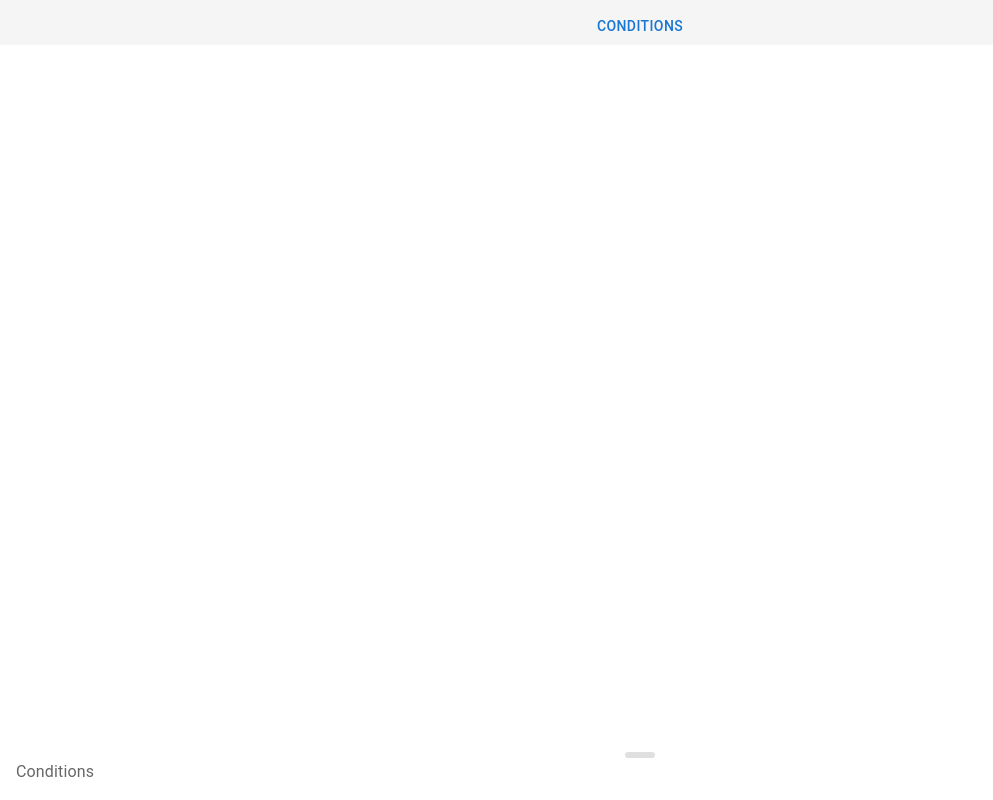
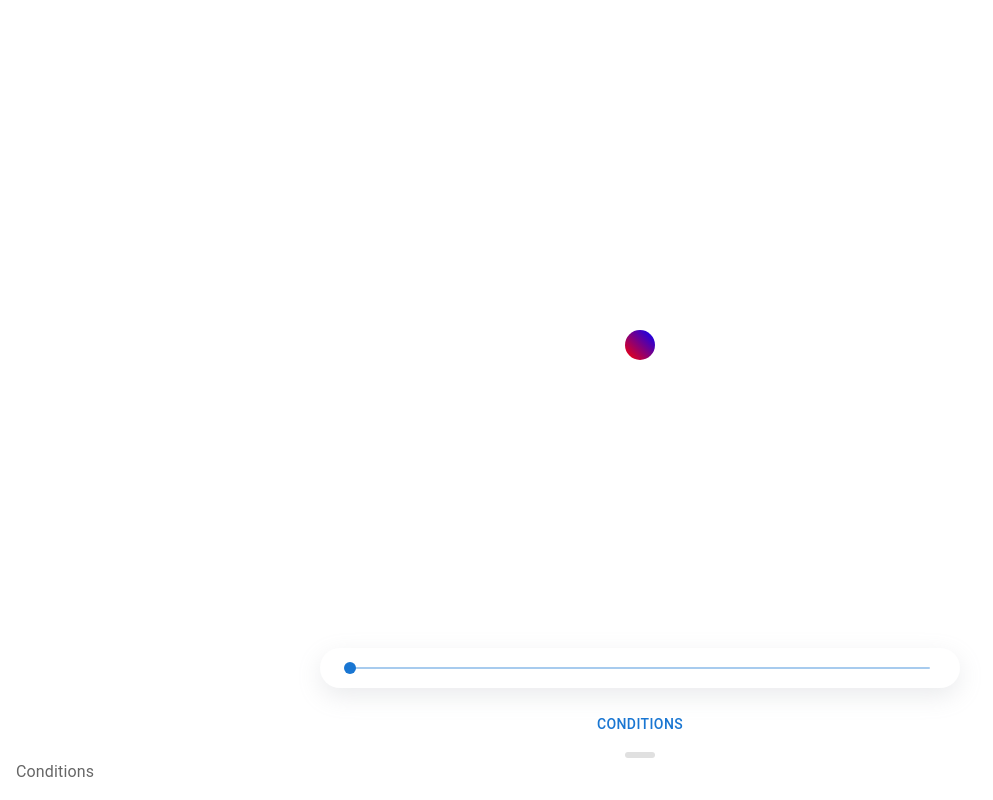
Before and after one commit to woohyunjng/PV-nRT, a React (Vite) app: page / in a window 1280 px wide. Shown: the whole page, without its empty margins (0-993 px from the left). Built offline with nearby package versions, Linux system fonts and the light colour scheme.

Commit message:
feat: lost track of commit^^

```diff
--- a/src/App.jsx
+++ b/src/App.jsx
@@ -1,7 +1,8 @@
 import React from "react";
+import { styled } from '@mui/material/styles';
 import Box from "@mui/material/Box";
-import Grid from "@mui/material/Grid";
 import Button from "@mui/material/Button";
+import Slider from "@mui/material/Slider";
 import Radio from "@mui/material/Radio";
 import RadioGroup from "@mui/material/RadioGroup";
 import OutlinedInput from "@mui/material/OutlinedInput";
@@ -12,76 +13,230 @@ import FormControlLabel from "@mui/material/FormControlLabel";
 
 import SwipeableEdgeDrawer from "./components/SwipeableEdgeDrawer";
 
-function App() {
-    const [values, setValues] = React.useState({
+const Ball = styled(Box)(() => ({
+    backgroundImage: "linear-gradient(45deg, red, blue)",
+    color: "transparent",
+    position: "absolute",
+    borderRadius: "100%"
+}));
+
+const SliderContainer = styled(Box)(({ theme }) => ({
+    height: "40px",
+    textAlign: "center",
+    marginBottom: "10px",
+    marginLeft: "auto",
+    marginRight: "auto",
+    boxShadow: "rgba(149, 157, 165, 0.2) 0px 8px 24px;",
+    borderRadius: "30px",
+    paddingLeft: "30px",
+    paddingRight: "30px",
+    paddingTop: "6px",
+    [theme.breakpoints.up('md')]: {
+        width: "50vw"
+    },
+    [theme.breakpoints.down('md')]: {
+        width: "80vw"
+    },
+}));
+
+class App extends React.Component {
+    state = {
+        values: {
             pressure: 1,
             avnum: 1,
             temperature: 0,
             manVar: "pressure"
-    });
+        },
 
-    const [Ivalues, setIValues] = React.useState({
+        Ivalues: {
             pressure: 1,
             avnum: 1,
             temperature: 0,
             manVar: "pressure"
+        },
+
+        ball: {
+            x: window.innerWidth / 2 - 15,
+            y: window.innerHeight / 2 - 70,
+            velocity: 0,
+            direction: 0,
+            friction: 0.05
+        },
+
+        changed: false,
+        mouseDown: false,
+        volume: 1
+    }
+
+    range = {
+        pressure: [1, 10],
+        avnum: [1, 10],
+        temperature: [-273, 546]
+    }
+
+    ball = React.createRef();
+
+    constructor() {
+        super();
+    }
+
+    handleChange(prop, btn=true) {
+        return (function (event) {
+            if (btn) {
+                let num = event.target.value.toString();
+                let minus = false;
+                if (num[0] === '-') {
+                    minus = true;
+                    num = num.replace('-', '');
+                }
+                num  = parseInt(num.replace(/\D/g, '').replace(/^0*/, '')) || 0;
+                if (minus)
+                    num *= -1;
+
+                if (num < this.range[prop][0] || num > this.range[prop][1]){
+                    return;
+                }
+                this.setState({ Ivalues : { ...this.state.Ivalues, [prop]: num } });
+            } else {
+                this.setState({ Ivalues : { ...this.state.Ivalues, [prop]: event.target.value } });
+            }
+        }).bind(this);
+    }
+
+    moveBall() {
+        this.setState({ ball: { ...this.state.ball, velocity: this.state.ball.velocity * 0.95 }});
+        let nel = {
+            x: this.state.ball.x + this.state.ball.velocity * Math.cos(this.state.ball.direction),
+            y: this.state.ball.y + this.state.ball.velocity * Math.sin(this.state.ball.direction)
+        };
+
+        if (nel.x < 0 || nel.x + 20 > window.innerWidth)
+            this.setState({ ball: { ...this.state.ball, direction: Math.PI - this.state.ball.direction } });
+        if (nel.y < 0 || nel.y + 90 > window.innerHeight)
+            this.setState({ ball: { ...this.state.ball, direction: -1 * this.state.ball.direction } });
+
+        nel = {
+            x: this.state.ball.x + this.state.ball.velocity * Math.cos(this.state.ball.direction),
+            y: this.state.ball.y + this.state.ball.velocity * Math.sin(this.state.ball.direction)
+        };
+
+        this.state.ball.x = nel.x;
+        this.state.ball.y = nel.y;
+        if (this.state.ball.velocity > 1)
+            setTimeout(this.moveBall.bind(this), 16);
+    }
+
+    componentDidMount () {
+        this.ball.current.style.left = this.state.ball.x
+        this.ball.current.style.top = this.state.ball.y
+    }
+
+    componentDidUpdate(prevProps, prevState) {
+        window.addEventListener("mousemove", e => {
+            if (this.state.mouseDown) {
+                this.ball.current.style.transform = `translate(${((this.state.ball.x + e.clientX) / 2 - this.state.ball.x) * 0.2}px, ${((this.state.ball.y + e.clientY) / 2 - this.state.ball.y) * 0.2}px)`
+            }
+        })
+
+        window.addEventListener("mouseup", e => {
+            if (this.state.mouseDown) {
+                this.ball.current.style.transform = "translate(0px, 0px)";
+                this.setState({ mouseDown: false, ball: { ...this.state.ball, velocity: Math.sqrt((this.state.ball.x - e.pageX + 10) ** 2 + (this.state.ball.y - e.pageY + 10) ** 2) / 5, direction: Math.atan2(this.state.ball.y - e.pageY + 10, this.state.ball.x - e.pageX + 10) } });
+                setTimeout(this.moveBall.bind(this), 16);
+            }
         });
 
-    const [changed, setChanged] = React.useState(false);
-
-    const handleChange = (prop, btn=true) => event =>
-        setIValues({ ...Ivalues, [prop]: btn ? parseInt(event.target.value.replace(/\D/g, '').replace(/^0*/, '')) || 0 : event.target.value});
+        if (this.state.Ivalues !== prevState.Ivalues || this.state.values !== prevState.values) {
+            if (JSON.stringify(this.state.values) !== JSON.stringify(this.state.Ivalues))
+                this.setState({ changed: true });
+            else {
+                this.setState({ changed: false });
+                this.setState({ volume: this.state.values.avnum * (this.state.values.temperature + 273) / (this.state.values.pressure * 273) });
+            }
+        }
+    }
 
 
-    React.useEffect(() => {
-        if (JSON.stringify(values) !== JSON.stringify(Ivalues))
-            setChanged(true);
-        else
-            setChanged(false);
-    }, [Ivalues, values])
+    render () {
+        return (
+            <>
+                <Box className="container" sx={{height: "calc(100vh - 152px)"}}>
+                    <Ball
+                        ref={this.ball}
+                        sx={{
+                            width: `${30 * this.state.volume}px`,
+                            height: `${30 * this.state.volume}px`,
+                            top: this.state.ball.y,
+                            left: this.state.ball.x
+                        }}
+                        onMouseDown={() => {
+                                if (!this.state.mouseDown)
+                                    this.setState({ mouseDown: true });
+                            }
+                        }
+                    />
+                </Box>
 
-    return (
+                <SliderContainer>
+                    <Slider
+                        size="small"
+                        value={this.state.values[this.state.values.manVar]}
+                        min={this.range[this.state.values.manVar][0]}
+                        max={this.range[this.state.values.manVar][1]}
+                        valueLabelDisplay="auto"
+                        onChange={(event, value) => {
+                            this.handleChange([this.state.values.manVar])(event);
+                            this.setState({
+                                values: { ...this.state.values, [this.state.values.manVar]: value },
+                            });
+                        }}
+                    />
+                </SliderContainer>
+
                 <SwipeableEdgeDrawer>
                     <Box sx={{ display: "flex", flexWrap: "wrap", justifyContent: "center" }}>
                         <FormControl sx={{ m: 1, width: "25ch" }} variant="outlined">
                             <OutlinedInput
-                        value={Ivalues.pressure}
-                        onChange={handleChange("pressure")}
+                                disabled={this.state.values.manVar === "pressure"}
+                                value={this.state.Ivalues.pressure}
+                                onChange={this.handleChange("pressure")}
                                 endAdornment={<InputAdornment position="end">atm</InputAdornment>}
                                 inputProps={{
                                     "aria-label": "Pressure",
                                 }}
                             />
-                    <FormHelperText>Pressure</FormHelperText>
+                            <FormHelperText>Pressure (1~10)</FormHelperText>
                         </FormControl>
                         <FormControl sx={{ m: 1, width: "25ch" }} variant="outlined">
                             <OutlinedInput
-                        value={Ivalues.temperature}
-                        onChange={handleChange("temperature")}
+                                disabled={this.state.values.manVar === "temperature"}
+                                value={this.state.Ivalues.temperature}
+                                onChange={this.handleChange("temperature")}
                                 endAdornment={<InputAdornment position="end">°C</InputAdornment>}
                                 inputProps={{
                                     "aria-label": "Temperature",
                                 }}
                             />
-                    <FormHelperText>Temperature</FormHelperText>
+                            <FormHelperText>Temperature (-273~546)</FormHelperText>
                         </FormControl>
                         <FormControl sx={{ m: 1, width: "25ch" }} variant="outlined">
                             <OutlinedInput
-                        value={Ivalues.avnum}
-                        onChange={handleChange("avnum")}
+                                disabled={this.state.values.manVar === "avnum"}
+                                value={this.state.Ivalues.avnum}
+                                onChange={this.handleChange("avnum")}
                                 endAdornment={<InputAdornment position="end">NA</InputAdornment>}
                                 inputProps={{
                                     "aria-label": "Avnum",
                                 }}
                             />
-                    <FormHelperText>Number of particles</FormHelperText>
+                            <FormHelperText>Number of particles (1~10)</FormHelperText>
                         </FormControl>
                     </Box>
 
                     <Box sx={{textAlign: "center", marginTop: 2}}>
                         <FormControl>
                             <FormHelperText>Manipulated variable</FormHelperText>
-                    <RadioGroup defaultValue="pressure" value={Ivalues.manVar} onChange={handleChange("manVar", false)}>
+                            <RadioGroup defaultValue="pressure" value={this.state.Ivalues.manVar} onChange={this.handleChange("manVar", false)}>
                                 <FormControlLabel value="pressure" label="Pressure" control={<Radio />} />
                                 <FormControlLabel value="temperature" label="Temperature" control={<Radio />} />
                                 <FormControlLabel value="avnum" label="Number of particles" control={<Radio />} />
@@ -93,14 +248,16 @@ function App() {
                         <Button
                             sx={{width: "30ch"}}
                             variant="outlined"
-                    disabled={!changed}
-                    onClick={() => setValues(Ivalues)}
+                            disabled={!this.state.changed}
+                            onClick={() => this.setState({ values: this.state.Ivalues })}
                         >
                             Apply
                         </Button>
                     </Box>
                 </SwipeableEdgeDrawer>
+            </>
         )
+    }
 }
 
 export default App;
--- a/src/components/SwipeableEdgeDrawer.jsx
+++ b/src/components/SwipeableEdgeDrawer.jsx
@@ -8,22 +8,18 @@ import Box from "@mui/material/Box";
 import Typography from "@mui/material/Typography";
 import SwipeableDrawer from "@mui/material/SwipeableDrawer";
 
-const drawerBleeding = 56;
-
-const Root = styled("div")(({ theme }) => ({
-    height: "100%",
-    backgroundColor:
-        theme.palette.mode === "light" ? grey[100] : theme.palette.background.default,
+const Root = styled("div")(() => ({
+    height: "100%"
 }));
 
-const StyledBox = styled(Box)(({ theme }) => ({
-    backgroundColor: theme.palette.mode === "light" ? "#fff" : grey[800],
+const StyledBox = styled(Box)(() => ({
+    backgroundColor: "#fff",
 }));
 
-const Puller = styled(Box)(({ theme }) => ({
+const Puller = styled(Box)(() => ({
     width: 30,
     height: 6,
-    backgroundColor: theme.palette.mode === "light" ? grey[300] : grey[900],
+    backgroundColor: grey[300],
     borderRadius: 3,
     position: "absolute",
     top: 8,
@@ -46,7 +42,7 @@ export default function SwipeableEdgeDrawer(props) {
             <Global
                 styles={{
                     ".MuiDrawer-root > .MuiPaper-root": {
-                        height: `calc(50% - ${drawerBleeding}px)`,
+                        height: `calc(50% - 56px)`,
                         overflow: "visible",
                     },
                 }}
@@ -60,7 +56,7 @@ export default function SwipeableEdgeDrawer(props) {
                 open={open}
                 onClose={toggleDrawer(false)}
                 onOpen={toggleDrawer(true)}
-                swipeAreaWidth={drawerBleeding}
+                swipeAreaWidth={56}
                 disableSwipeToOpen={false}
                 ModalProps={{
                     keepMounted: true,
@@ -69,13 +65,13 @@ export default function SwipeableEdgeDrawer(props) {
                 <StyledBox
                     sx={{
                         position: "absolute",
-                        top: -drawerBleeding,
+                        top: -56,
                         borderTopLeftRadius: 8,
                         borderTopRightRadius: 8,
                         visibility: "visible",
                         right: 0,
                         left: 0,
-                        height: drawerBleeding
+                        height: 56
                     }}
                 >
                     <Puller />
```
Lines whose indentation alone changed are shown as unchanged.
